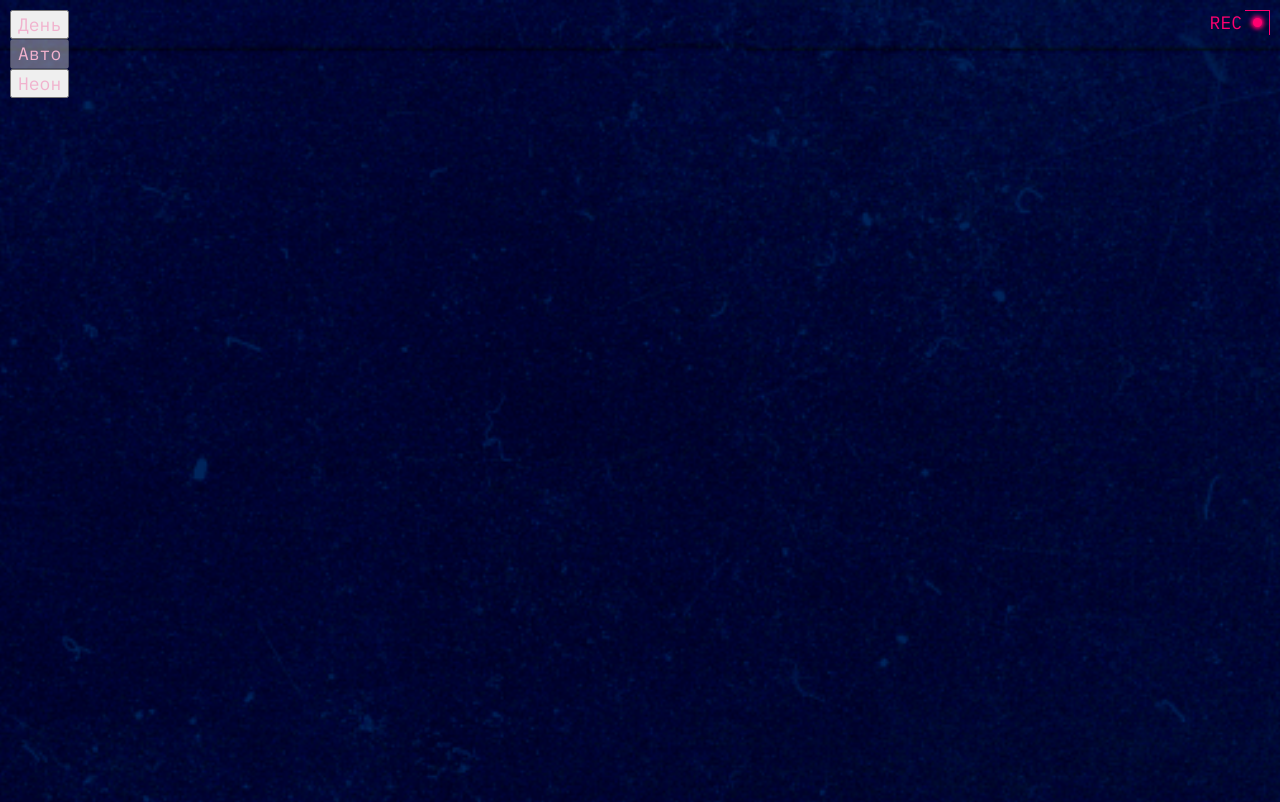
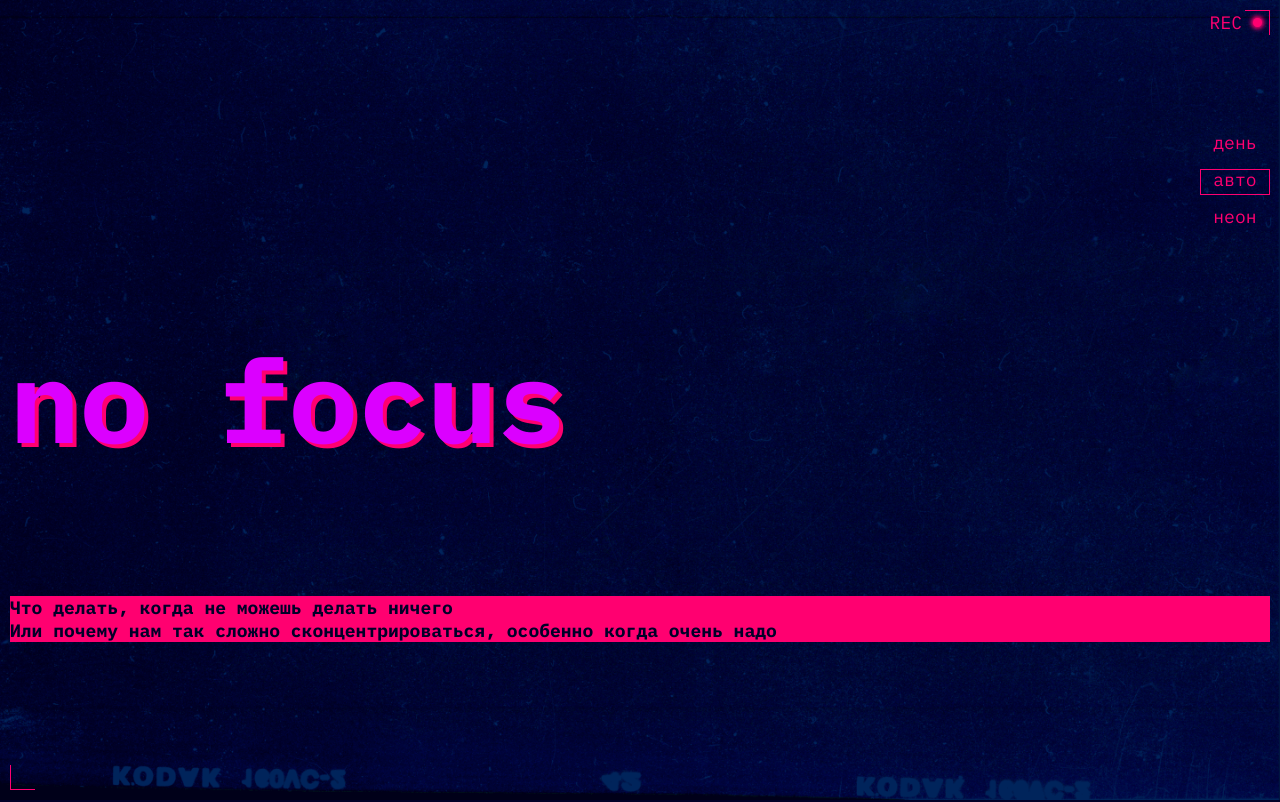
Before and after one commit to nick33r/slozhno-sosredotochitsya-fd, a plain HTML site: page index.html in a window 1280 px wide. Shown: the top 802 px of the page. Drawn offline with Linux system fonts and the light colour scheme.

Commit message:
Complete header layout

```diff
--- a/index.html
+++ b/index.html
@@ -19,7 +19,7 @@
   </head>
   <body class="page">
     <header class="header decorated-zone">
-      <div class="header__decoration-item">REC</div>
+      <div class="header__decoration-item" aria-hidden="true" >REC</div>
       <nav class="header__theme-menu">
         <ul class="header__theme-menu-list">
           <li class="header__theme-menu-item">
@@ -47,10 +47,12 @@
         </ul>
       </nav>
       <h1 class="header__title">no focus</h1>
-      <p class="header__subtitle">
-        Что делать, когда не можешь делать ничего<br />Или почему нам так сложно
-        сконцентрироваться, особенно когда очень надо
-      </p>
+      <div class="header__subtitle-container">
+        <p class="header__subtitle-text">
+          Что делать, когда не можешь делать ничего<br />Или почему нам так сложно
+          сконцентрироваться, особенно когда очень надо
+        </p>
+      </div>
     </header>
   </body>
 </html>
--- a/styles/style.css
+++ b/styles/style.css
@@ -15,12 +15,19 @@
   padding: 10px;
   display: grid;
   position: relative;
+  height: 100vh;
   grid-template-rows: 1fr min-content 1fr;
-  aspect-ratio: 375/668;
   background-image: var(--header-bg-image, url('../images/cover-image-dark.png'));
   background-size: cover;
   background-position: center;
   background-repeat: no-repeat;
+}
+
+@supports (block-size: 100dvb) {
+  .header {
+    height: initial;
+    block-size: 100dvb;
+  }
 }
 
 .header::before {
@@ -29,8 +36,8 @@
   inset: 10px 10px auto auto;
   width: 25px;
   height: 25px;
-  border-top: 1px solid var(--accent-color, #ff0070);
-  border-right: 1px solid var(--accent-color, #ff0070);
+  border-top: 1px solid var(--header-decoration-items-color, #ff0070);
+  border-right: 1px solid var(--header-decoration-items-color, #ff0070);
 }
 
 .header::after {
@@ -39,14 +46,14 @@
   inset: auto auto 10px 10px;
   width: 25px;
   height: 25px;
-  border-left: 1px solid var(--accent-color, #ff0070);
-  border-bottom: 1px solid var(--accent-color, #ff0070);
+  border-left: 1px solid var(--header-decoration-items-color, #ff0070);
+  border-bottom: 1px solid var(--header-decoration-items-color, #ff0070);
 }
 
 .header__decoration-item {
   position: absolute;
   line-height: 25px;
-  color: var(--accent-color, #ff0070);
+  color: var(--header-decoration-items-color, #ff0070);
   inset: 10px 38px auto auto;
 }
 
@@ -57,12 +64,61 @@
   width: 9px;
   height: 9px;
   border-radius: 50%;
-  background-color: var(--accent-color, #ff0070);
+  background-color: var(--header-decoration-items-color, #ff0070);
   box-shadow: 0px 0px 4px 2px rgba(255, 0, 112, 1);
 }
 
+.header__theme-menu {
+  display: flex;
+  align-items: center;
+  justify-content: flex-end;
+}
+
+.header__theme-menu-list {
+  display: flex;
+  gap: 10px;
+  flex-direction: column;
+}
+
+.header__theme-menu-button {
+  border: none;
+  background-color: transparent;
+  cursor: pointer;
+  color: var(--button-color, #ff0070);
+  text-transform: lowercase;
+  line-height: 18px;
+  padding: 2px 13.5px 6px;
+}
+
+.header__theme-menu-button_active {
+  outline: 1px solid var(--button-color, #ff0070);
+  outline-offset: -1px;
+}
+
+.header__theme-menu-button:hover {
+  outline: 1px solid var(--header-button-hover-border-color, rgba(255, 0, 112, 0.4));
+  outline-offset: -1px;
+}
+
+.header__theme-menu-button:focus-visible {
+  border-bottom: 1px solid var(--button-color, #ff0070);
+  padding-bottom: 5px;
+  outline: none;
+}
 
 .header__title {
   font-size: var(--title-font-size, 116px);
+  color: var(--title-text-color, #db00ff);
+  text-shadow: 4px 4px var(--accent-color, #ff0070);
   line-height: 0.825;
 }
+
+.header__subtitle-container {
+  align-content: center;
+}
+
+.header__subtitle-text {
+  font-weight: 700;
+  color: var(--accent-color-text, #000028);
+  background-color: var(--accent-color, #ff0070);
+}
--- a/styles/variables.css
+++ b/styles/variables.css
@@ -7,7 +7,9 @@
   --text-color: #f1b2ce;
   --title-text-color: #db00ff;
   --accent-color: #ff0070;
+  --accent-color-text: #000028;
   --background-color: #000028;
+  --header-button-hover-border-color: rgba(255, 0, 112, 0.4);
 
   --text-font: 'IBM Plex mono', sans-serif;
   --text-font-size: 18px;
@@ -15,4 +17,6 @@
 
   --title-font-size: 116px;
   --header-bg-image: url('../images/cover-image-dark.png');
+  --button-color: var(--accent-color, #ff0070);
+  --header-decoration-items-color: var(--accent-color, #ff0070);
 }
```
